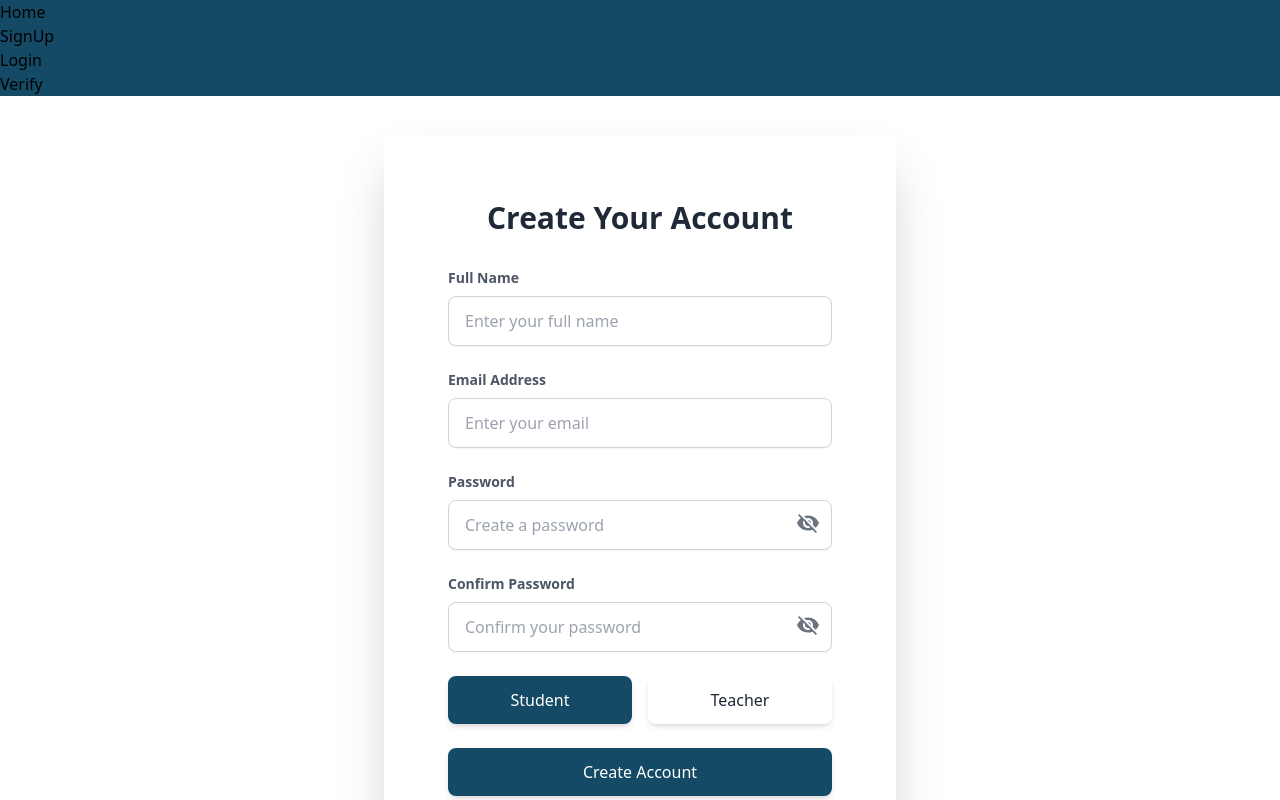
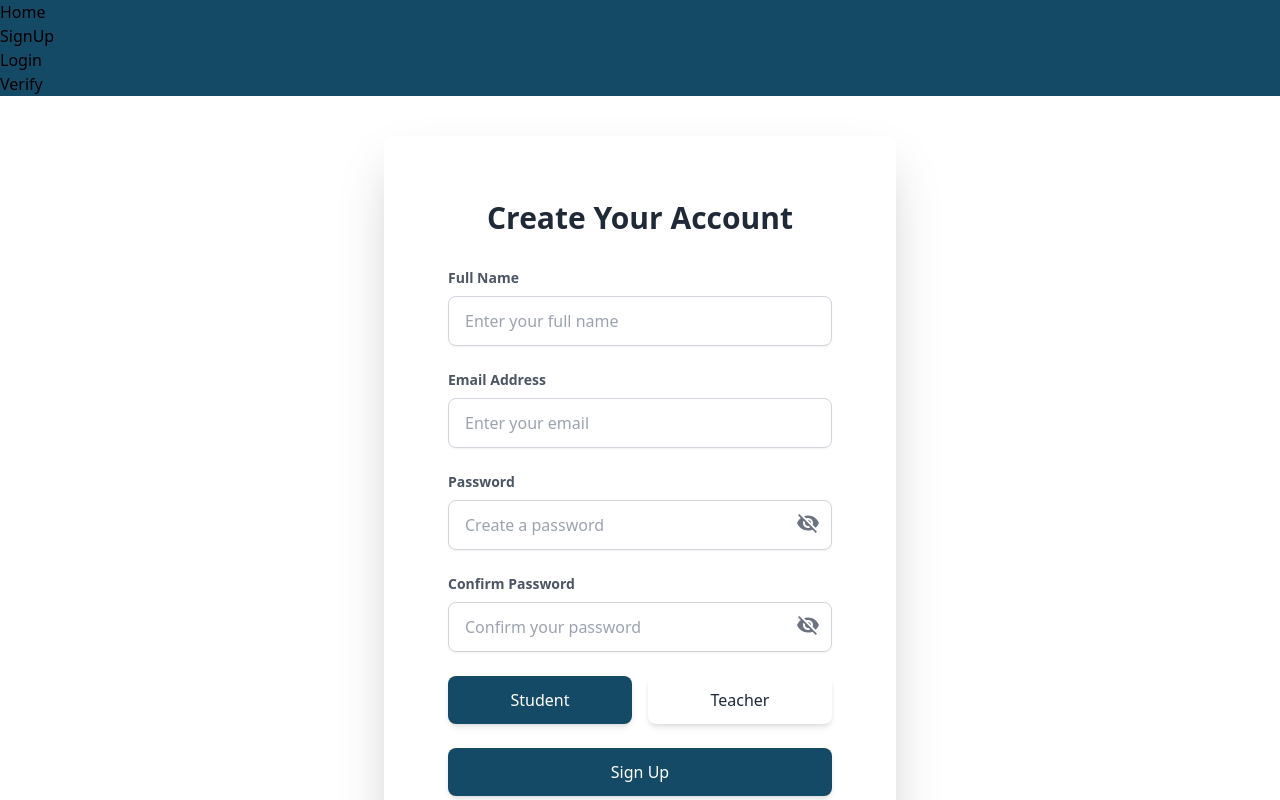
Before and after one commit to Bz14/Unique-Minds-E-learning, a Next.js app in the folder Frontend/unique-minds/: page /signup in a window 1280 px wide. Shown: the top 800 px of the page. Built offline with nearby package versions, Linux system fonts and the light colour scheme; no server answers.

Commit message:
Loading state updated for signup.

```diff
--- a/Frontend/unique-minds/src/app/(user)/signup/page.tsx
+++ b/Frontend/unique-minds/src/app/(user)/signup/page.tsx
@@ -58,6 +58,8 @@ const SignUp = () => {
     mode: "all",
     resolver: yupResolver(schema),
   });
+  const [loading, setLoading] = useState(false);
+  const [error, setError] = useState("");
   const { register, handleSubmit, setValue, formState, reset } = form;
   const { errors, isDirty, isValid, isSubmitting, isSubmitSuccessful } =
     formState;
@@ -77,7 +79,7 @@ const SignUp = () => {
   };
 
   const onSubmit = async (data: SignUpForm) => {
-    console.log(data);
+    setLoading(true);
     try {
       const response = await fetch(`${apiUrl}/api/auth/signup`, {
         method: "POST",
@@ -87,6 +89,7 @@ const SignUp = () => {
         body: JSON.stringify(data),
       });
       if (!response.ok) {
+        setError("Signup failed");
         const data = await response.json();
         throw new Error(
           data.message || "An error occurred while creating your account."
@@ -95,8 +98,11 @@ const SignUp = () => {
       reset();
       router.push(`/verify?email=${encodeURIComponent(data.email)}`);
     } catch (error) {
+      setError("Something went wrong");
       console.log("Error", error);
       throw error;
+    } finally {
+      setLoading(false);
     }
   };
 
@@ -244,13 +250,14 @@ const SignUp = () => {
                 Teacher
               </button>
             </div>
+            <div>{error && <p style={{ color: "red" }}>{error}</p>}</div>
             <div>
               <button
                 type="submit"
                 disabled={(!isDirty && !isValid) || isSubmitting}
                 className="w-full py-3 px-6 bg-customBlue text-white rounded-lg shadow-md hover:bg-gray-500 focus:outline-none focus:ring-2 focus:ring-offset-2 focus:ring-indigo-500 transition ease-in-out duration-300"
               >
-                Create Account
+                {loading ? "Signing up..." : "Sign Up"}
               </button>
             </div>
             <div className="text-center mt-6">
```
